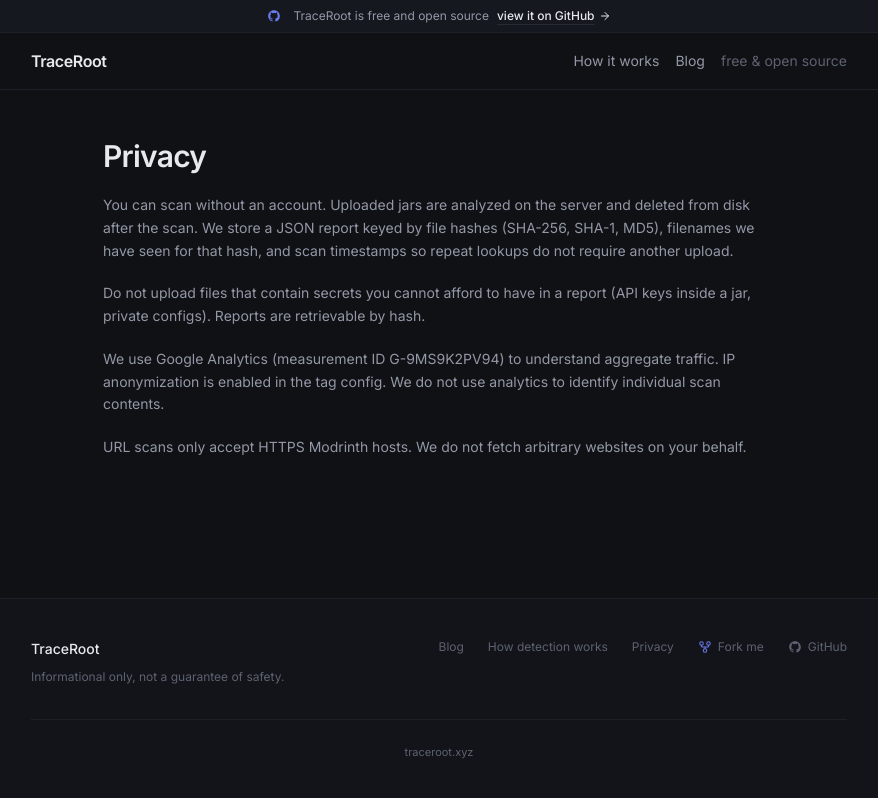
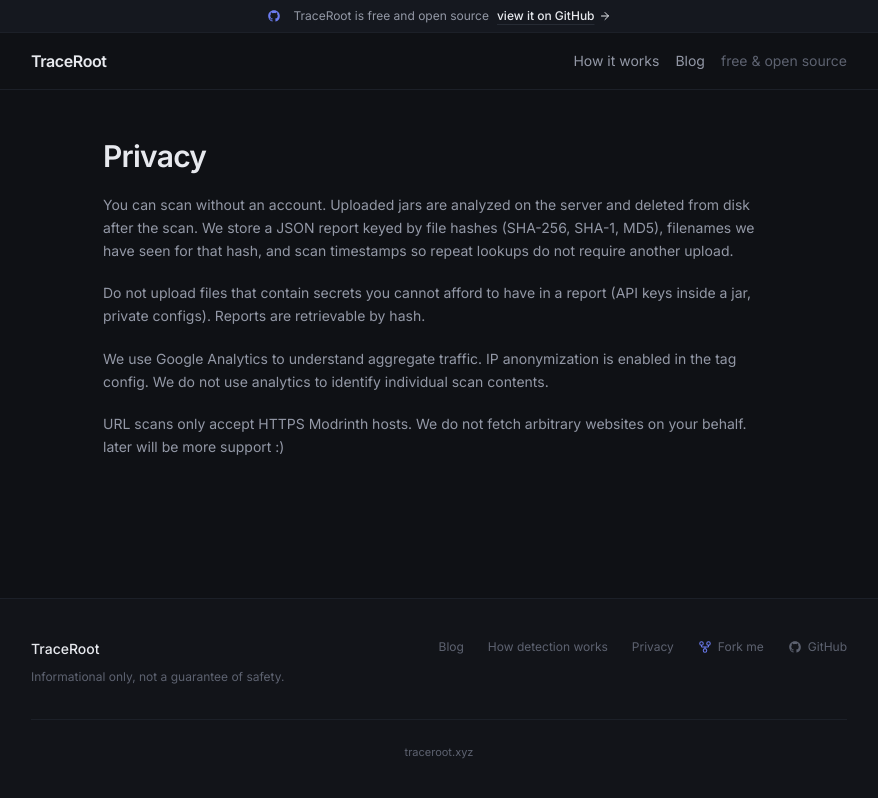
Before and after one commit to v7upSln/TraceRoot, a React (Vite) app: page /privacy in a window 1280 px wide. Shown: the whole page, without its empty margins (201-1079 px from the left). Built offline with nearby package versions, Linux system fonts and the light colour scheme; no server answers.

Commit message:
Add note about future support in Privacy component
Updated the Privacy component to include a note about future support.

```diff
--- a/src/pages/Privacy.tsx
+++ b/src/pages/Privacy.tsx
@@ -20,12 +20,14 @@ export function Privacy() {
           private configs). Reports are retrievable by hash.
         </p>
         <p>
-          We use Google Analytics (measurement ID G-9MS9K2PV94) to understand aggregate traffic. IP
+          We use Google Analytics to understand aggregate traffic. IP
           anonymization is enabled in the tag config. We do not use analytics to identify individual scan
           contents.
         </p>
         <p>
           URL scans only accept HTTPS Modrinth hosts. We do not fetch arbitrary websites on your behalf.
+
+          later will be more support :)
         </p>
       </div>
     </div>
```
